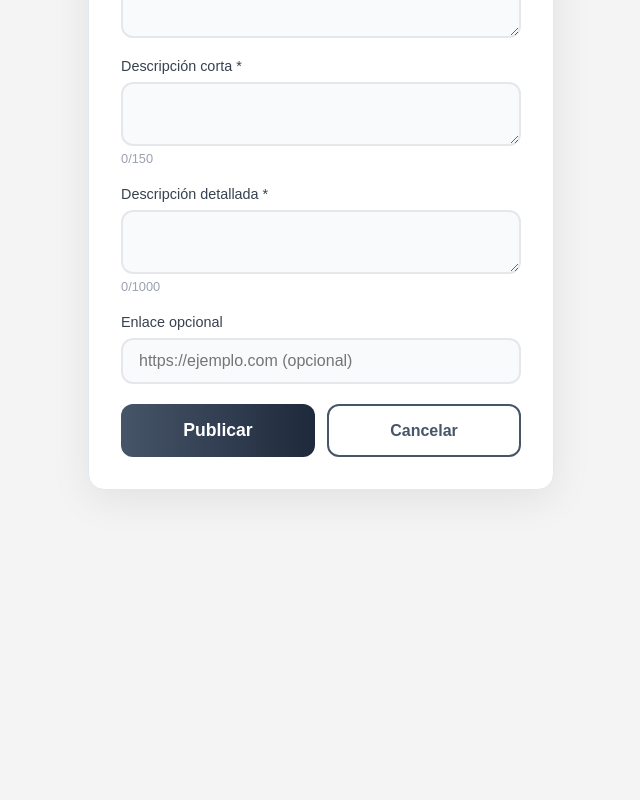
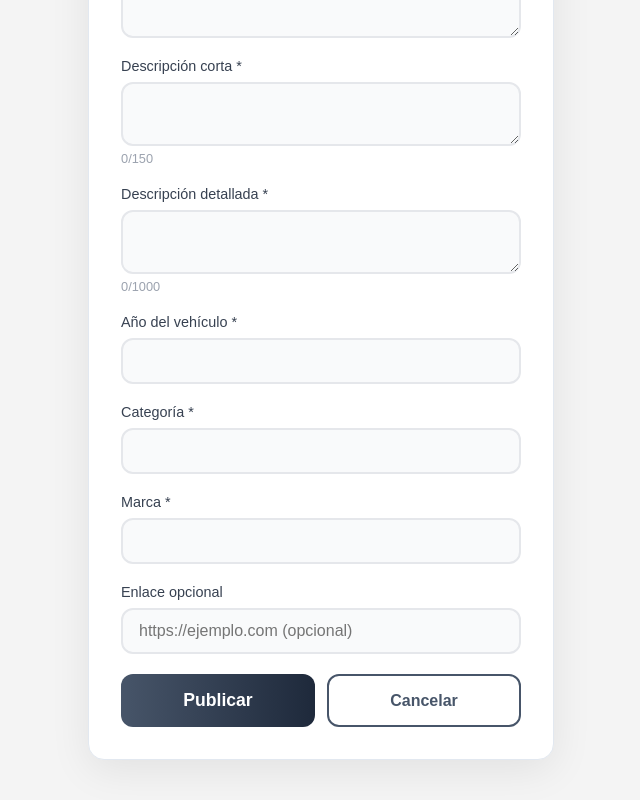
Before and after one commit to tobiasderene/guincho, a React (Create React App) app: page /crearpost in a window 1280 px wide. Shown: the part 498-1298 px from the top of the page, without its empty margins (319-959 px from the left). Before the commit the page ends 1068 px from the top, so only its background shows below. Built offline with nearby package versions, Linux system fonts and the light colour scheme.

Commit message:
create post

```diff
--- a/src/pages/CreatePost.jsx
+++ b/src/pages/CreatePost.jsx
@@ -7,6 +7,9 @@ export default function CreatePost() {
   const [shortDesc, setShortDesc] = useState('');
   const [longDesc, setLongDesc] = useState('');
   const [link, setLink] = useState('');
+  const [year, setYear] = useState('');
+  const [categoria, setCategoria] = useState('');
+  const [marca, setMarca] = useState('');
   const [publishing, setPublishing] = useState(false);
 
   // --- Manejo de archivos ---
@@ -33,23 +36,23 @@ export default function CreatePost() {
     setShortDesc('');
     setLongDesc('');
     setLink('');
-
+    setYear('');
+    setCategoria('');
+    setMarca('');
   };
 
   // --- Función para subir imagenes con signed URL ---
   async function uploadImage(file) {
     try {
-      // 1️⃣ Pedir signed URL al backend
       const res = await fetch(`${process.env.REACT_APP_API_URL}/uploads/signed-url?filename=${encodeURIComponent(file.name)}`, {
         headers: {
-          Authorization: `Bearer ${localStorage.getItem("token")}`, // si tu endpoint exige auth
+          Authorization: `Bearer ${localStorage.getItem("token")}`,
         },
       });
 
       if (!res.ok) throw new Error("No se pudo obtener signed URL");
       const { upload_url, public_url } = await res.json();
 
-      // 2️⃣ Subir el archivo al bucket usando PUT
       const uploadRes = await fetch(upload_url, {
         method: "PUT",
         body: file,
@@ -60,7 +63,6 @@ export default function CreatePost() {
 
       if (!uploadRes.ok) throw new Error("Error subiendo la imagen al bucket");
 
-      // 3️⃣ Devolver la URL pública para la DB
       return public_url;
     } catch (err) {
       console.error("Error subiendo imagen:", err);
@@ -71,7 +73,7 @@ export default function CreatePost() {
   // --- Manejo de envío de formulario ---
   const handleSubmit = async e => {
     e.preventDefault();
-    if (!shortDesc.trim() || !longDesc.trim()) {
+    if (!shortDesc.trim() || !longDesc.trim() || !title.trim() || !year || !categoria || !marca) {
       alert('Por favor completa todos los campos requeridos');
       return;
     }
@@ -79,25 +81,29 @@ export default function CreatePost() {
     setPublishing(true);
 
     try {
-      // Subir todas las imágenes y obtener URLs públicas
       const uploadedUrls = [];
       for (let i = 0; i < selectedFiles.length; i++) {
         const url = await uploadImage(selectedFiles[i]);
         uploadedUrls.push(url);
       }
 
-      // Preparar payload para el backend
       const payload = {
-        short_description: shortDesc,
-        long_description: longDesc,
-        link: link || null,
+        id_usuario: 1, // ⚠️ deberías sacarlo del token decodificado
+        descripcion: longDesc,
+        fecha_publicacion: new Date().toISOString(),
+        descripcion_corta: shortDesc,
+        titulo: title,
+        url: link || null,
+        year_vehiculo: parseInt(year),
+        id_categoria_vehiculo: parseInt(categoria),
+        id_marca_vehiculo: parseInt(marca),
+        detalle: longDesc,
         imagenes: uploadedUrls.map((url, idx) => ({
           url_foto: url,
-          imagen_portada: idx === 0, // primera imagen como portada
+          imagen_portada: idx === 0 // primera imagen = portada
         })),
       };
 
-      // Enviar al backend
       const res = await fetch(`${process.env.REACT_APP_API_URL}/publicacion/`, {
         method: "POST",
         headers: {
@@ -165,10 +171,10 @@ export default function CreatePost() {
           <label>Titulo *</label>
           <textarea
             value={title}
-            onChange={e => setTitle(e.target.value)}>
+            onChange={e => setTitle(e.target.value)}
             maxLength={50}
             required
-          </textarea>
+          />
         </div>
 
         <div className="form-group">
@@ -199,6 +205,21 @@ export default function CreatePost() {
         </div>
 
         <div className="form-group">
+          <label>Año del vehículo *</label>
+          <input type="number" value={year} onChange={e => setYear(e.target.value)} required />
+        </div>
+
+        <div className="form-group">
+          <label>Categoría *</label>
+          <input type="number" value={categoria} onChange={e => setCategoria(e.target.value)} required />
+        </div>
+
+        <div className="form-group">
+          <label>Marca *</label>
+          <input type="number" value={marca} onChange={e => setMarca(e.target.value)} required />
+        </div>
+
+        <div className="form-group">
           <label>Enlace opcional</label>
           <input type="url" value={link} onChange={e => setLink(e.target.value)} placeholder="https://ejemplo.com (opcional)" />
         </div>
@@ -207,7 +228,6 @@ export default function CreatePost() {
           <button type="submit" className="publish-btn" disabled={publishing}>{publishing ? 'Publicando...' : 'Publicar'}</button>
           <button type="button" className="cancel-btn" onClick={resetForm}>Cancelar</button>
         </div>
-
       </form>
     </div>
   );
```
